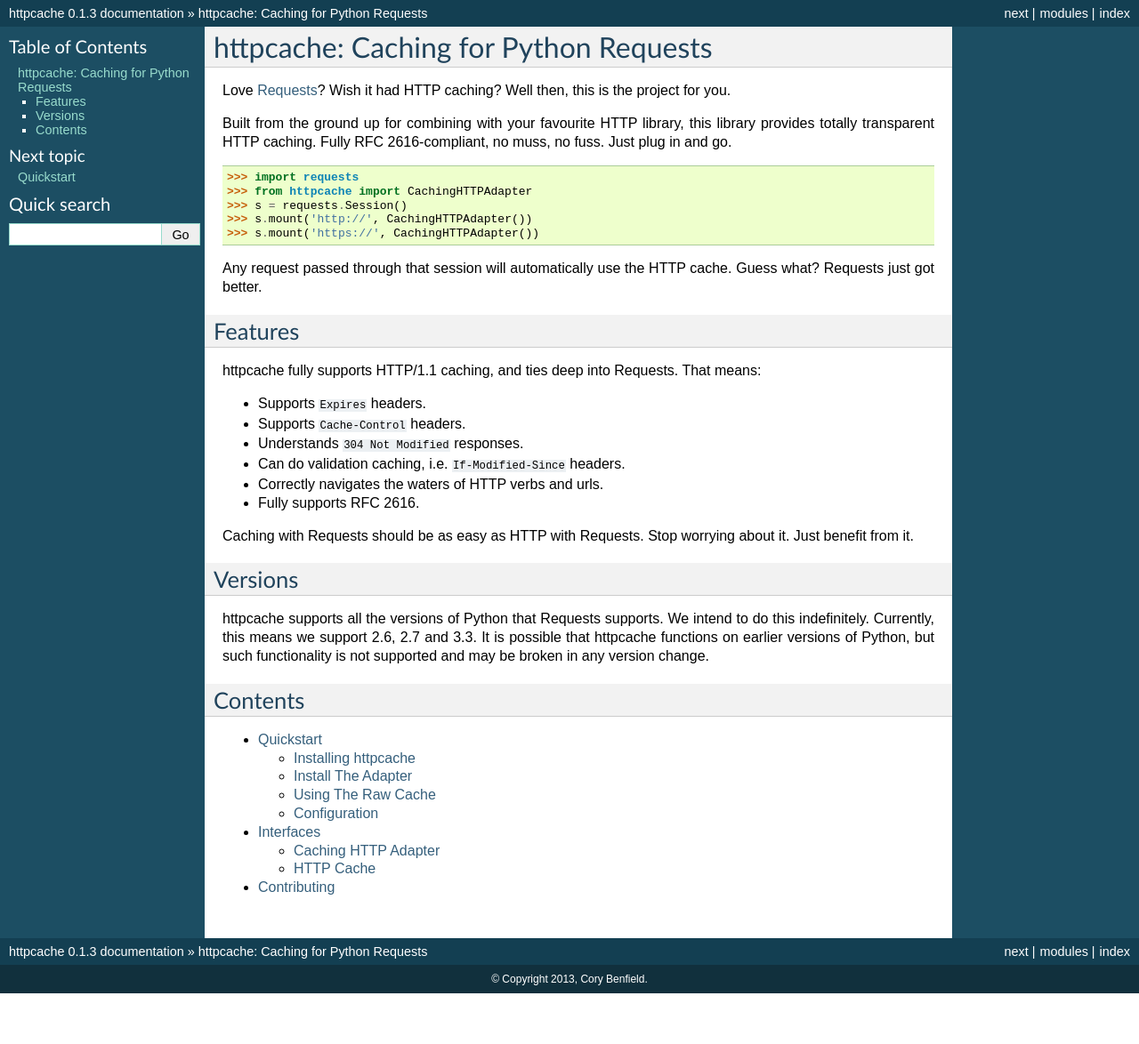
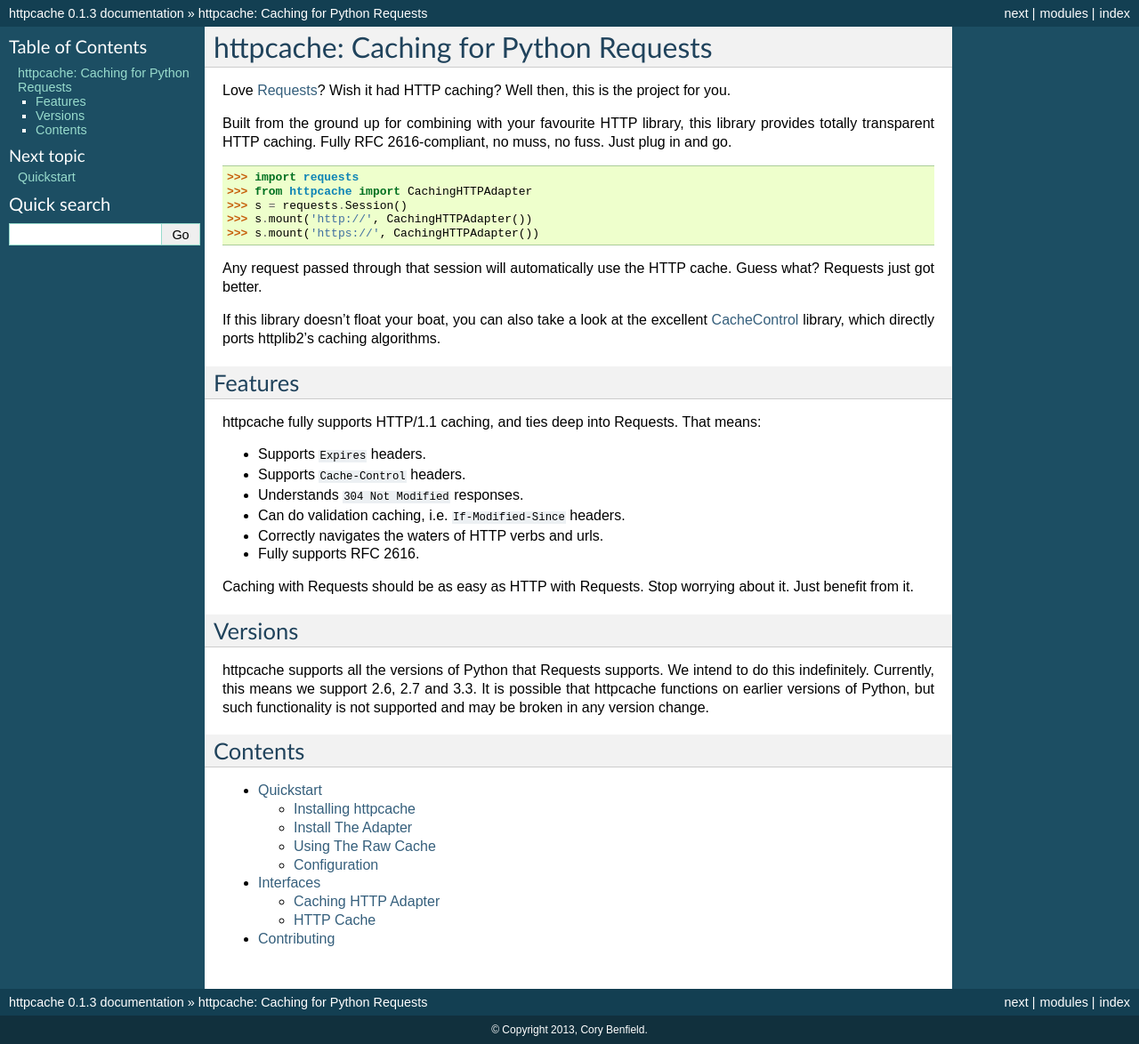
Before and after one commit to Lukasa/httpcache, a Sphinx documentation site: the page built from docs/source/index.rst, in a window 1280 px wide. Shown: the whole page at 89% size. Built offline with Sphinx 7.4.7, drawn with Linux system fonts in a browser that asks for light colours; before the commit the page ends 1117 px from its top, so only the background shows below that.

Commit message:
Mention @ionrock's CacheControl library.

```diff
--- a/README.rst
+++ b/README.rst
@@ -36,6 +36,10 @@
     cached_response = cache.retrieve(request)
 
 Simple.
+
+If this library doesn't float your boat, you can also take a look at the
+excellent `CacheControl <https://github.com/ionrock/cachecontrol>`_ library,
+which directly ports httplib2's caching algorithms.
 
 Features
 --------
--- a/docs/source/index.rst
+++ b/docs/source/index.rst
@@ -23,6 +23,10 @@
 
 Any request passed through that session will automatically use the HTTP cache.
 Guess what? Requests just got better.
+
+If this library doesn't float your boat, you can also take a look at the
+excellent `CacheControl <https://github.com/ionrock/cachecontrol>`_ library,
+which directly ports httplib2's caching algorithms.
 
 Features
 --------
```
